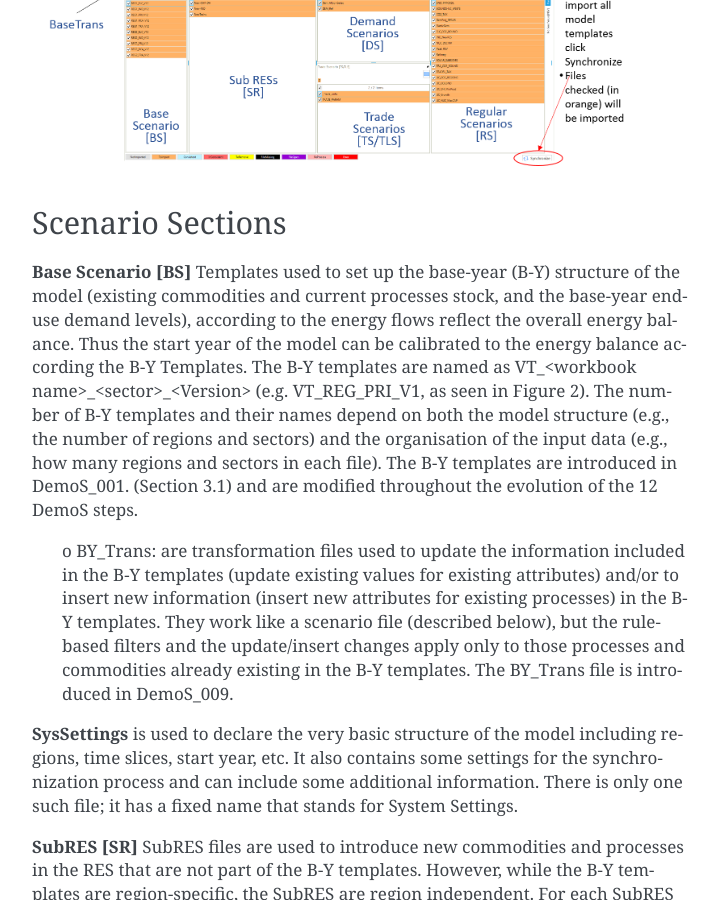
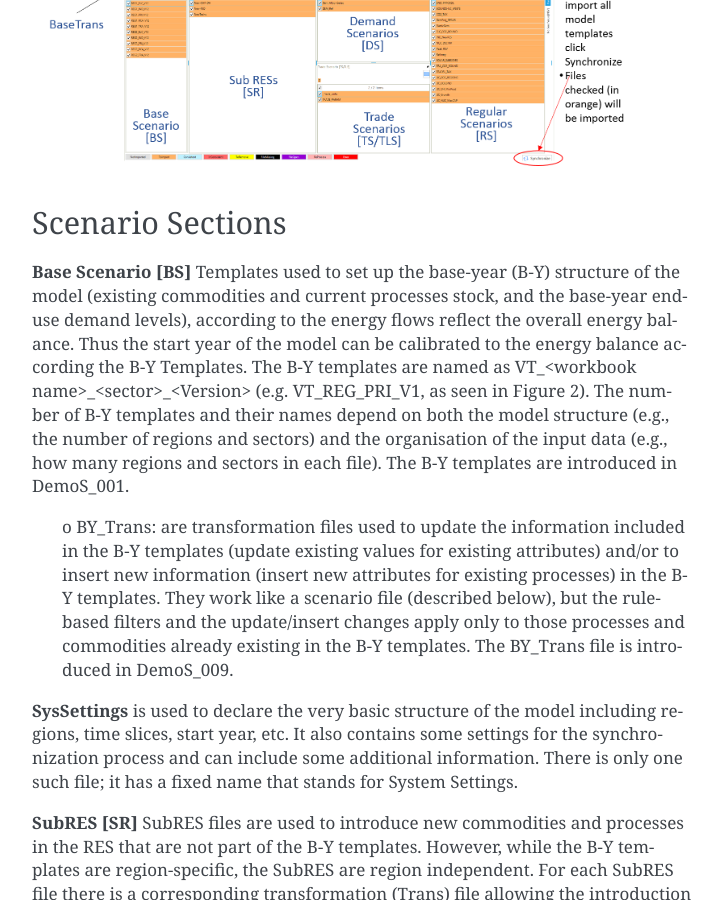
Before and after one commit to kanors-emr/Veda-documentation, a Sphinx documentation site: the page built from docs/source/pages/Navigator.rst, in a window 1280 px wide and 900 px high, scrolled down 696 px. Shown: the whole window, without its empty margins (388-1109 px from the left). Built offline with Sphinx 7.4.7, drawn with Linux system fonts in a browser that asks for light colours.

Commit message:
Update Navigator.rst

```diff
--- a/docs/source/pages/Navigator.rst
+++ b/docs/source/pages/Navigator.rst
@@ -18,7 +18,7 @@ Demo:
 Scenario Sections
 =================
 **Base Scenario [BS]**
-Templates used to set up the base-year (B-Y) structure of the model (existing commodities and current processes stock, and the base-year end-use demand levels), according to the energy flows reflect the overall energy balance. Thus the start year of the model can be calibrated to the energy balance according the B-Y Templates. The B-Y templates are named as VT_<workbook name>_<sector>_<Version> (e.g. VT_REG_PRI_V1, as seen in Figure 2). The number of B-Y templates and their names depend on both the model structure (e.g., the number of regions and sectors) and the organisation of the input data (e.g., how many regions and sectors in each file). The B-Y templates are introduced in DemoS_001. (Section 3.1) and are modified throughout the evolution of the 12 DemoS steps.
+Templates used to set up the base-year (B-Y) structure of the model (existing commodities and current processes stock, and the base-year end-use demand levels), according to the energy flows reflect the overall energy balance. Thus the start year of the model can be calibrated to the energy balance according the B-Y Templates. The B-Y templates are named as VT_<workbook name>_<sector>_<Version> (e.g. VT_REG_PRI_V1, as seen in Figure 2). The number of B-Y templates and their names depend on both the model structure (e.g., the number of regions and sectors) and the organisation of the input data (e.g., how many regions and sectors in each file). The B-Y templates are introduced in DemoS_001.
     o BY_Trans: are transformation files used to update the information included in the B-Y templates (update existing values for existing attributes) and/or to insert new information (insert new attributes for existing processes) in the B-Y templates. They work like a scenario file (described below), but the rule-based filters and the update/insert changes apply only to those processes and commodities already existing in the B-Y templates. The BY_Trans file is introduced in DemoS_009.
 
 **SysSettings** is used to declare the very basic structure of the model including regions, time slices, start year, etc. It also contains some settings for the synchronization process and can include some additional information. There is only one such file; it has a fixed name that stands for System Settings.
```
